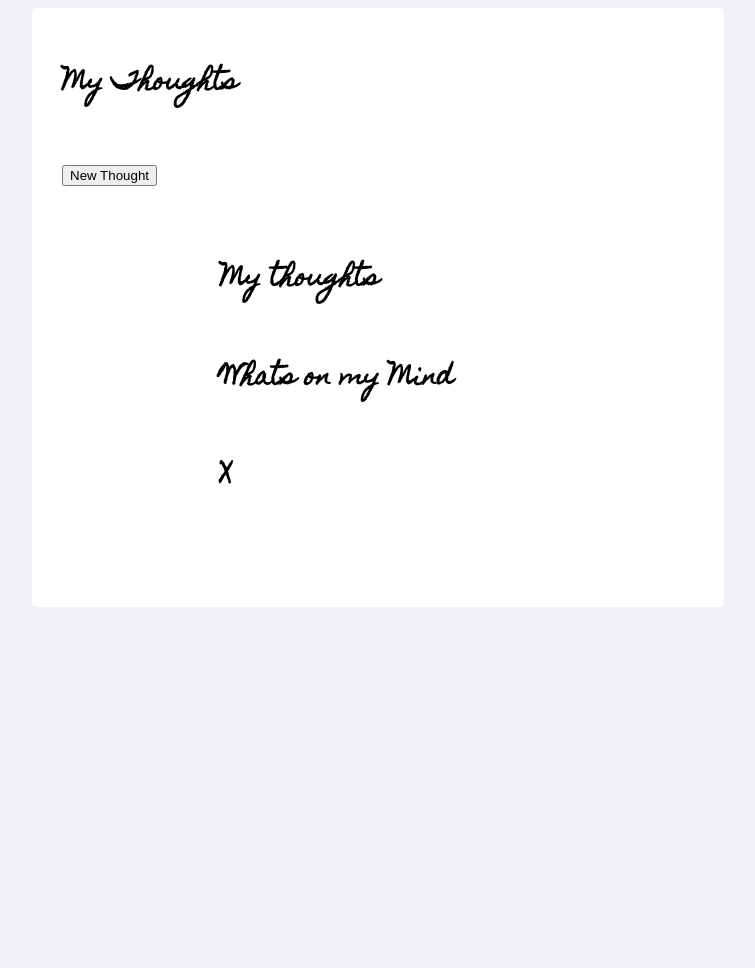
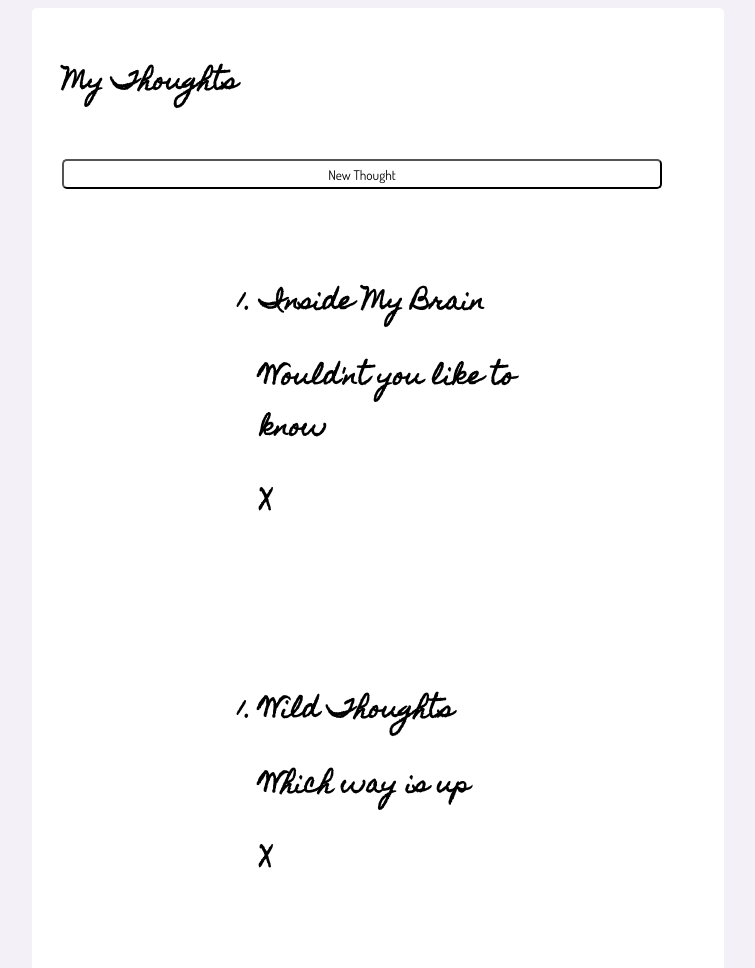
Before and after one commit to lowelltr/social-posts-hw, a plain HTML site: page index.html in a window 1280 px wide. Shown: the top 968 px of the page, without its empty margins (262-1017 px from the left). Before the commit the page ends 800 px from the top, so only its background shows below. Drawn offline with nearby package versions, Linux system fonts and the light colour scheme.

Commit message:
its ugly but it works

```diff
--- a/css/style.css
+++ b/css/style.css
@@ -32,3 +32,10 @@ post-form {
 .makeUpAClassNameHere {
     display: block;
 }
+button{
+    width: 600px;
+    height: 30px;
+    border-radius: 5px;
+    background-color: white;
+    font-family: 'Dosis', sans-serif;
+}
--- a/scripts/post.js
+++ b/scripts/post.js
@@ -5,10 +5,13 @@
         },
         template:`
         <section class ="pastPosts">
-        <p>{{$ctrl.post.title}}</p>
-        <p>{{$ctrl.post.thought}}</p>
-        <p>X</p>
-
+    <ol>
+       <li class="container">
+            <p>{{$ctrl.post.title}}</p>
+            <p>{{$ctrl.post.thought}}</p>
+            <p>X</p>
+       </li>
+    </ol>
 
         </section>`
 };
--- a/scripts/socialposts.js
+++ b/scripts/socialposts.js
@@ -11,10 +11,15 @@ const socialPost = {
             `,
             controller: function(){
             const vm =this;
-            vm.postList=[ {title: "My thoughts",
-                           thought:"Whats on my Mind"
-        }
-
+            vm.postList=[ {title: "Inside My Brain",
+                           thought:"Would'nt you like to know"
+                        },
+                           {title:"Wild Thoughts" ,
+                           thought:"Which way is up"
+                        },
+                           {title:"Ooo I think she like me",
+                           thought: "She don't"
+                        },
             ];
             vm.onSubmit=(newPost)=>{
                 vm.postList.unshift(angular.copy(newPost));
```
